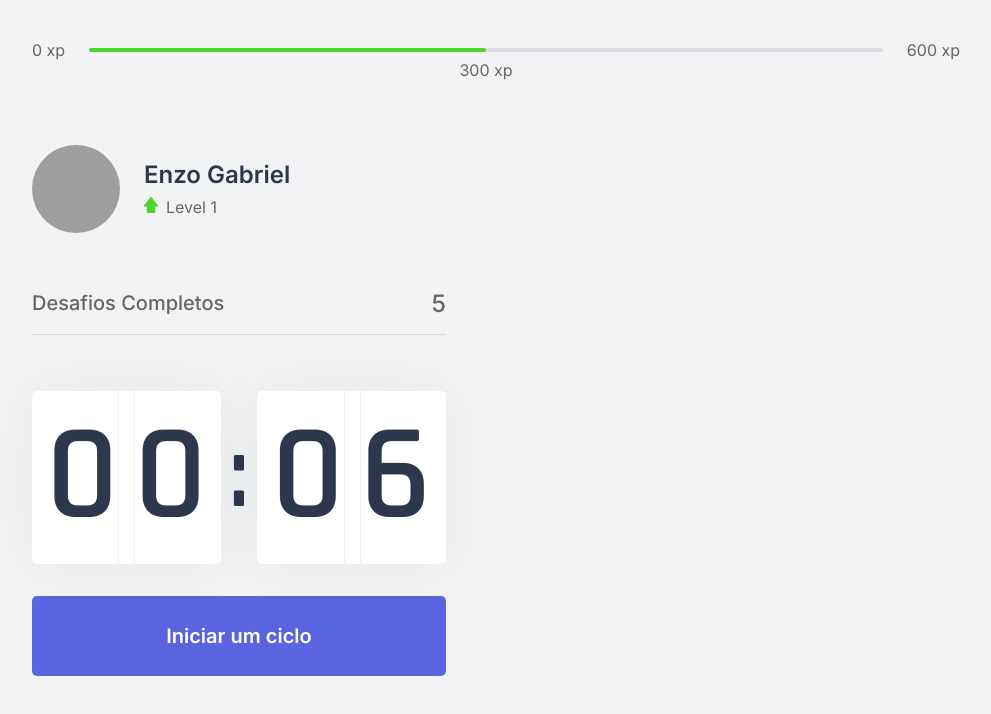
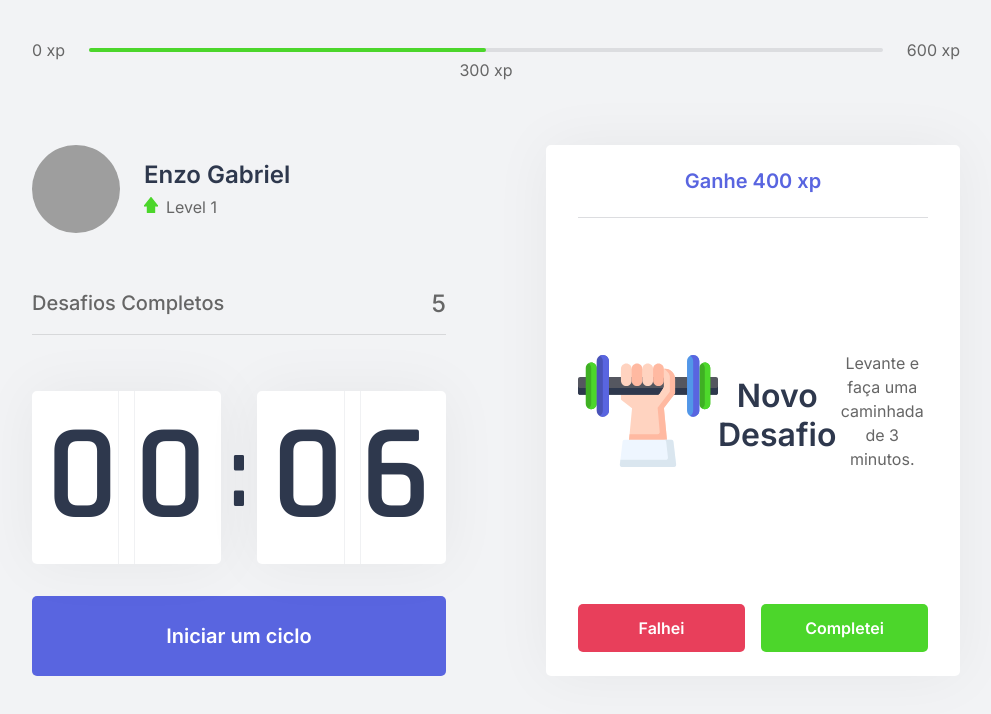
Before and after one commit to enzoggqs/DontStopMoving, a Next.js app in the folder dontstopmoving-next/: page / in a window 1280 px wide. Shown: the top 714 px of the page, without its empty margins (144-1135 px from the left). Built offline with nearby package versions, Linux system fonts and the light colour scheme; grey boxes are pictures that could not be loaded.

Commit message:
Adicionando a Challenge Box

```diff
--- /dev/null
+++ b/dontstopmoving-next/src/components/ChallengeBox.tsx
@@ -0,0 +1,44 @@
+import styles from '../styles/components/ChallengeBox.module.css'
+
+export function ChallengeBox() {
+    const hasActiveChallenge = true;
+
+    return (
+        <div className={styles.challengeBoxContainer}>
+            { hasActiveChallenge ? (
+                <div className={styles.challengeActive}>
+                    <header>Ganhe 400 xp</header>
+
+                    <main>
+                        <img src="icons/body.svg" />
+                        <strong>Novo Desafio</strong>
+                        <p>Levante e faça uma caminhada de 3 minutos.</p>
+                    </main>
+
+                    <footer>
+                        <button
+                            type='button'
+                            className={styles.challengeFailedButton}
+                        >
+                            Falhei
+                        </button>
+                        <button
+                            type='button'
+                            className={styles.challengeSucceededButton}
+                        >
+                            Completei
+                        </button>
+                    </footer>
+                </div>
+            ) : (
+                    <div className={styles.challengeNotActive}>
+                        <strong>Finalize um ciclo para receber um desafio</strong>
+                        <p>
+                            <img src="icons/level-up.svg" alt="Leveul up" />
+                            Avance de level completando desafios.
+                        </p>
+                    </div>
+                )}
+        </div>
+    )
+}
--- a/dontstopmoving-next/src/pages/index.tsx
+++ b/dontstopmoving-next/src/pages/index.tsx
@@ -1,9 +1,10 @@
+import Head from 'next/head';
+
 import { CompletedChallenges } from '../components/CompletedChallenges'
 import { Countdown } from '../components/Countdown';
 import { ExperienceBar } from '../components/ExperienceBar'
 import { Profile } from '../components/Profile'
-
-import Head from 'next/head'
+import { ChallengeBox } from '../components/ChallengeBox';
 
 import styles from '../styles/pages/Home.module.css';
 
@@ -23,7 +24,7 @@
           <Countdown />
         </div>
         <div>
-
+          <ChallengeBox />
         </div>
       </section>
     </div>
--- /dev/null
+++ b/dontstopmoving-next/src/styles/components/ChallengeBox.module.css
@@ -0,0 +1,110 @@
+.challengeBoxContainer {
+    height: 100%;
+
+    background: var(--white);
+    border-radius: 5px;
+    box-shadow: 0 0 60px rgba(0, 0, 0, 0.05);
+    padding: 1.5rem 2rem;
+
+    display: flex;
+    flex-direction: column;
+    align-items: center;
+    justify-content: center;
+
+    text-align: center;
+}
+
+.challengeNotActive {
+    display: flex;
+    flex-direction: columng;
+    align-items: center;
+}
+
+.challengeNotActive strong {
+    font-size: 1.5rem;
+    font-weight: 500;
+    line-height: 1.4;
+}
+
+.challengeNotActive p {
+    display: flex;
+    flex-direction: column;
+    align-items: center;
+    line-height: 1.4;
+    max-width: 70%;
+    margin-top: 3rem;
+}
+
+.challengeNotActive p img {
+    margin-bottom: 1rem;
+}
+
+.challengeActive {
+    height: 100%;
+
+    display: flex;
+    flex-direction: column;
+}
+
+.challengeActive header{
+    color: var(--blue);
+    font-weight: 600;
+    font-size: 1.25rem;
+    padding: 0 2rem 1.5rem;
+    border-bottom: 1px solid var(--gray-line);
+}
+
+.challengeActive main {
+    flex: 1;
+    display: flex;
+    flex-direction: center;
+    align-items: center;
+    justify-content: center;
+}
+
+.challengeActive main strong {
+    font-size: 2rem;
+    font-weight: 600;
+    color: var(--title);
+    margin: 1.5rem 0 1rem;
+}
+
+.challengeActive main p {
+    line-height: 1.5;
+}
+
+.challengeActive footer {
+    display: grid;
+    grid-template-columns: 1fr 1fr;
+    gap: 1rem;
+}
+
+.challengeActive footer button {
+    height: 3rem;
+
+    display: flex;
+    align-items: center;
+    justify-content: center;
+
+    border: 0;
+    border-radius: 5px;
+
+    color: var(--white);
+
+    font-size: 1rem;
+    font-weight: 600;
+
+    transition: filter 0.2s;
+}
+
+.challengeActive footer button.challengeFailedButton {
+    background: var(--red);
+}
+
+.challengeActive footer button.challengeSucceededButton {
+    background: var(--green);
+}
+
+.challengeActive footer button:hover {
+    filter: brightness(0.9);
+}
```
